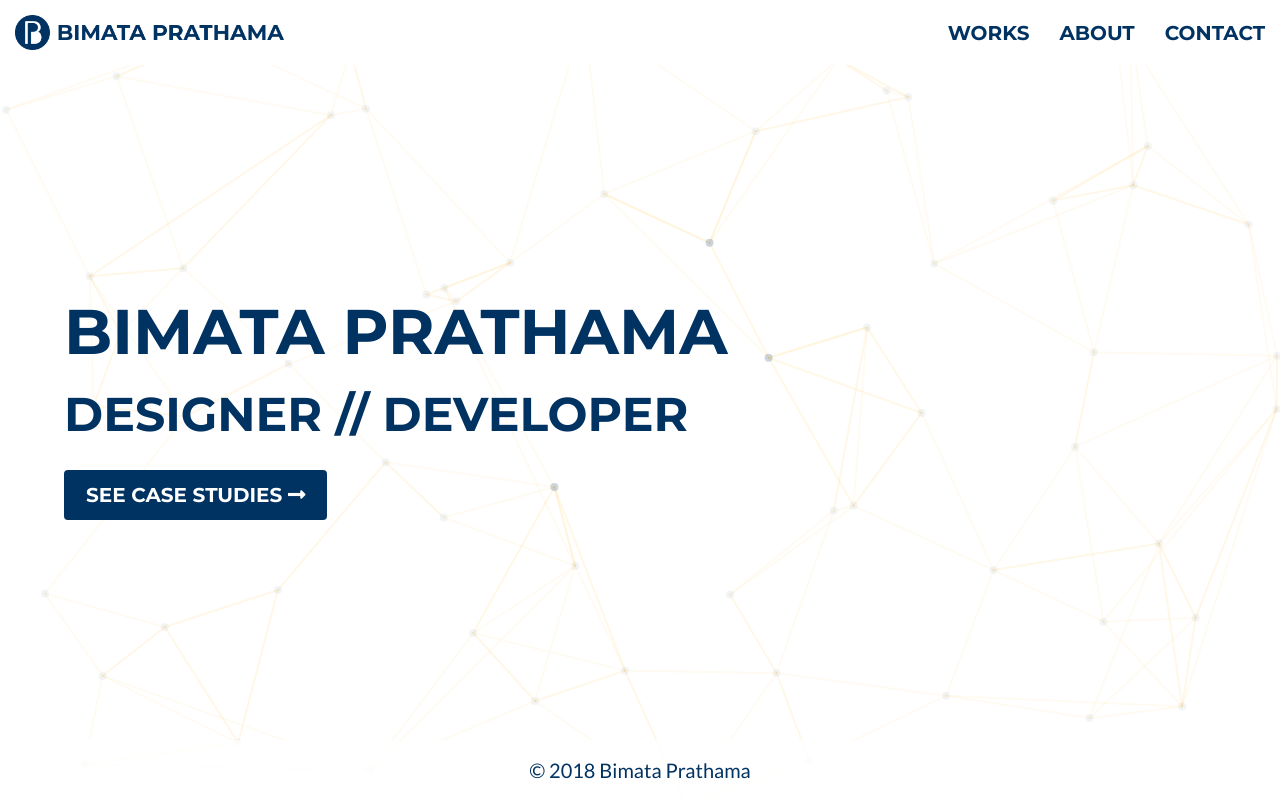
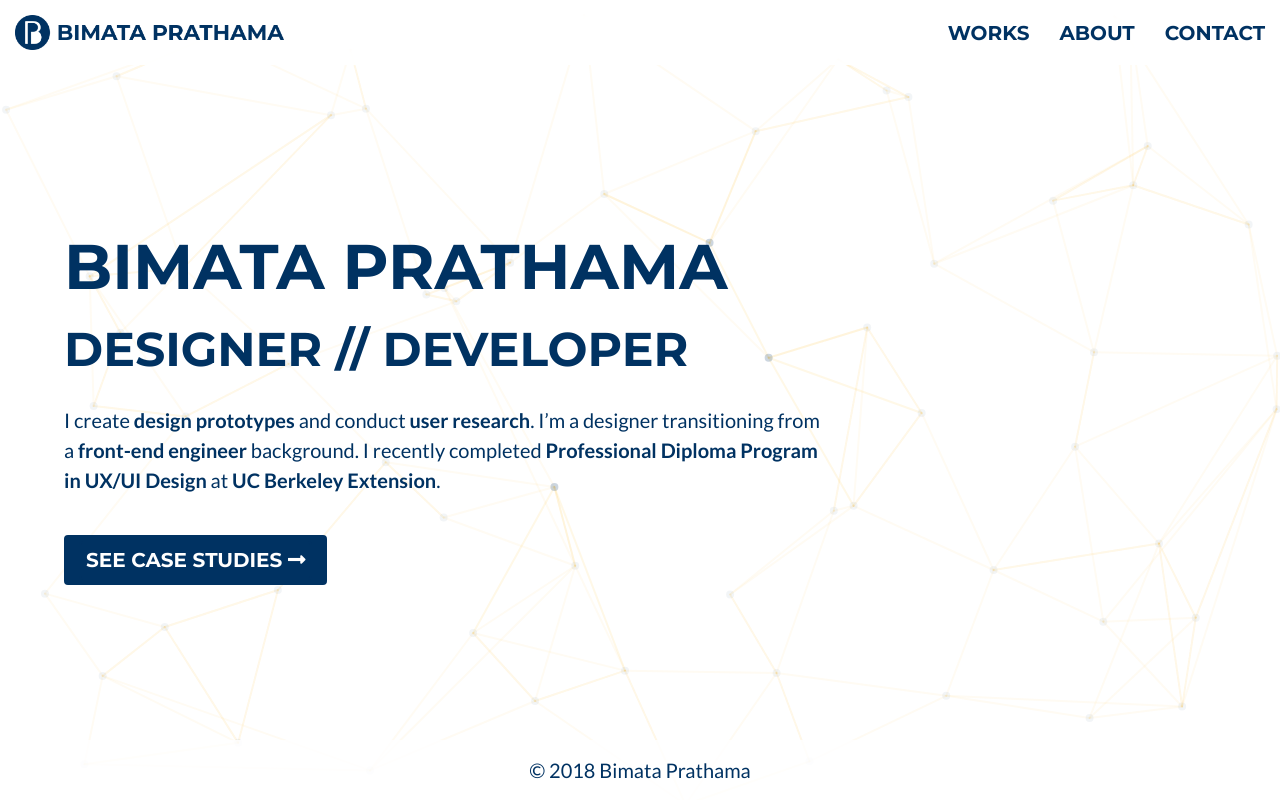
Before and after one commit to bedeviere/bimata3-vue, a Vue app: page / in a window 1280 px wide. Built offline with nearby package versions, Linux system fonts and the light colour scheme.

Commit message:
add list number component, update about summary, added home summary

```diff
--- a/src/App.vue
+++ b/src/App.vue
@@ -371,6 +371,11 @@ export default {
     padding-left: 1em;
   }
 
+  ol.list-number {
+    list-style: decimal;
+    padding-left: 1em;
+  }
+
   .field {
     position: relative;
   }
--- a/src/views/About.vue
+++ b/src/views/About.vue
@@ -11,8 +11,8 @@
           </div>
           <div class="column">
             <div class="about-overview">
-              <p>Hi! I'm <strong>Bimata</strong>, a <strong>UX/UI designer</strong> based in Berkeley, CA. I create design prototypes and conduct user research. I focused on <strong>simplicity</strong>, <strong>modularity</strong>, and <strong>easy maintenance</strong>.</p>
-              <p>I’m a designer transitioning from front end engineer. My previous engineer background helps me understand the limitation and possibilities of current web technology. I recently completed Professional Diploma Program in UX/UI Design at UC Berkeley Extension.</p>
+              <p>Hi! I'm <strong>Bimata</strong>, a <strong>UX/UI designer</strong> based in Berkeley, CA. I create <strong>design prototypes</strong> and conduct <strong>user research</strong>. I focused on <strong>simplicity</strong>, <strong>modularity</strong>, and <strong>easy maintenance</strong>.</p>
+              <p>I’m a designer transitioning from a <strong>front-end engineer</strong> background. My previous engineer background helps me understand the <strong>limitations</strong> and <strong>possibilities</strong> of current web technology. I recently completed <strong>Professional Diploma Program in UX/UI Design</strong> at <strong>UC Berkeley Extension</strong>.</p>
               <transition-expand>
                 <div class="about-overview-more" v-show="overviewMore">
                   <p>By day, I design and code either for a living or to learn and experiment new design tools. By night, you might find me adventuring around <a href="https://worldofwarcraft.com/en-gb/character/ravenholdt/Bedeviere" target="_blank">Azeroth</a>, slaying demons and stuff.</p>
@@ -48,7 +48,6 @@
                   <h4>What I Do</h4>
                   <ul class="list-bullet">
                     <li>UX/UI Design</li>
-                    <li>Protoyping</li>
                     <li>User Research</li>
                     <li>Mobile First Web Design</li>
                     <li>Front-End Development</li>
--- a/src/views/Home.vue
+++ b/src/views/Home.vue
@@ -12,6 +12,11 @@
               <span v-if="roleType == 'text'">{{ roleTitle }}</span>
               <a v-else-if="roleType == 'link'" v-bind:href="roleHref" target="_blank"><span>{{ roleTitle }}</span></a>
             </h2>
+          </div>
+          <div class="home-summary columns">
+            <div class="column is-two-thirds">
+              <p>I create <strong>design prototypes</strong> and conduct <strong>user research</strong>. I’m a designer transitioning from a <strong>front-end engineer</strong> background. I recently completed <strong>Professional Diploma Program in UX/UI Design</strong> at <strong>UC Berkeley Extension</strong>.</p>
+            </div>
           </div>
           <div class="buttons">
             <router-link to="/work" class="button btn-default">See Case Studies&nbsp;<i class="fas fa-long-arrow-alt-right"></i></router-link>
@@ -492,6 +497,10 @@ export default {
     }
   }
 
+  .home-summary {
+    margin-bottom: 1rem;
+  }
+
   @keyframes typing {
     0% {
       opacity: 0;
--- a/src/views/Work.vue
+++ b/src/views/Work.vue
@@ -41,6 +41,12 @@
               <ul class="list-bullet">
                 <li v-for="(list, i) in article.list" v-bind:key="i" v-html="list.content"></li>
               </ul>
+            </div>
+            <div class="column is-offset-3-desktop is-6" v-if="article.type == 'ol'">
+              <p v-html="article.content"></p>
+              <ol class="list-number">
+                <li v-for="(list, i) in article.list" v-bind:key="i" v-html="list.content"></li>
+              </ol>
             </div>
             <div class="column is-offset-3-desktop is-6" v-if="article.type == 'highlight'">
               <div class="message highlight-default">
```
